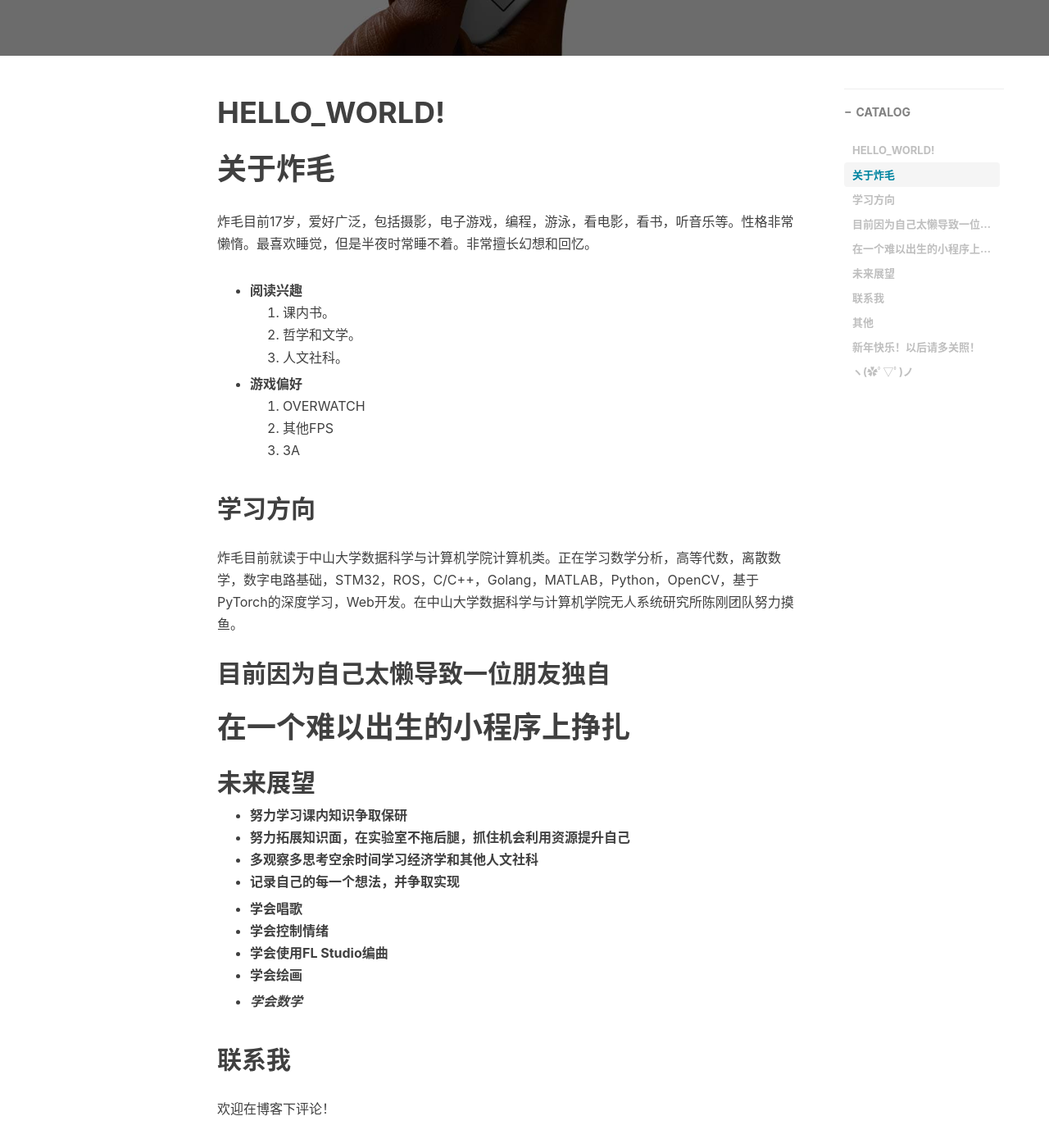
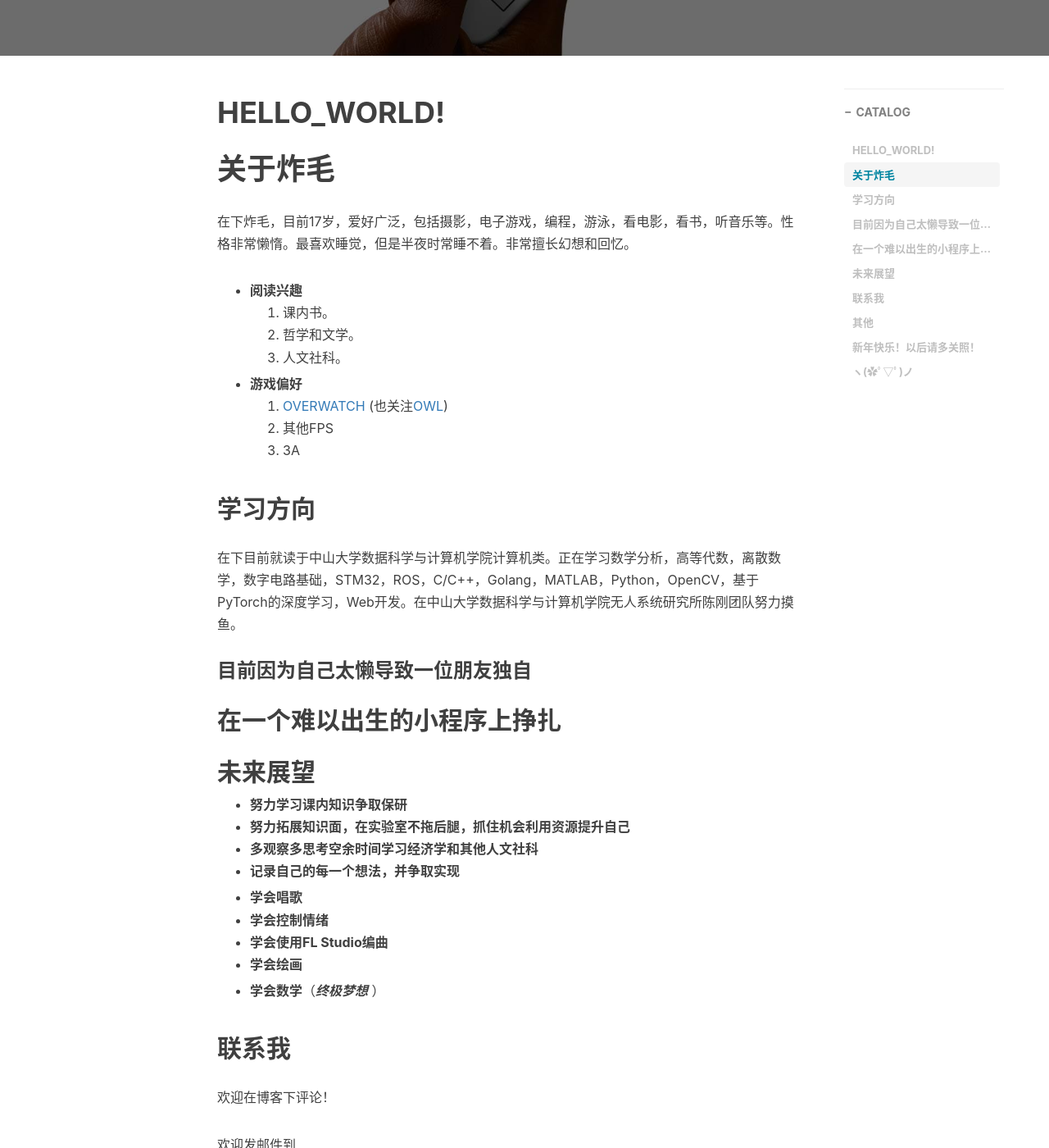
Before and after one commit to lzzmm/lzzmm.github.io, a Jekyll site: the page built from _posts/2020-02-15-HelloWorld.md, in a window 1280 px wide and 1400 px high, scrolled down 455 px. Shown: the whole window at 82% size. Built offline with Jekyll 4.4.1, drawn with Linux system fonts in a browser that asks for light colours; nearby versions of some CDN libraries; comment, search, counter and statistics services are not loaded.

Commit message:
Update hello_world.md

```diff
--- a/_config.yml
+++ b/_config.yml
@@ -1,13 +1,13 @@
 # New REPO
 # Site settings
 title: 炸毛的秘密基地
-SEOTitle: 炸毛的博客 | YH's Blog
+SEOTitle: 炸毛的秘密基地 | YH's Blog
 header-img: img/home-bg-star_track.jpg
 # img/post-bg-debug.jpg
 email: cortexcyh@gmail.com
 email: cleveryh@qq.com # test
 description: "Every failure is leading towards success."
-keyword: "炸毛, YH's Blog, 炸毛的博客, Yuhan Chen, cleveryh"
+keyword: "炸毛, YH's Blog, 炸毛的秘密基地, 炸毛的博客, Yuhan Chen, cleveryh"
 url: "http://cleveryh.github.io"          # your host, for absolute URL
 baseurl: ""      # for example, '/blog' if your blog hosted on 'host/blog'
 github_repo: "https://github.com/CleverYh/cleveryh.github.io" # you code repository
--- a/_posts/2020-02-15-HelloWorld.md
+++ b/_posts/2020-02-15-HelloWorld.md
@@ -14,7 +14,7 @@ tags:
 
 # 关于炸毛
 
-炸毛目前17岁，爱好广泛，包括摄影，电子游戏，编程，游泳，看电影，看书，听音乐等。性格非常懒惰。最喜欢睡觉，但是半夜时常睡不着。非常擅长幻想和回忆。
+在下炸毛，目前17岁，爱好广泛，包括摄影，电子游戏，编程，游泳，看电影，看书，听音乐等。性格非常懒惰。最喜欢睡觉，但是半夜时常睡不着。非常擅长幻想和回忆。
 
 - **阅读兴趣**
   1. 课内书。
@@ -22,7 +22,7 @@ tags:
   3. 人文社科。
 
 - **游戏偏好**
-  1. OVERWATCH
+  1. [OVERWATCH](https://ow.blizzard.cn/home) (也关注[OWL](https://www.overwatchleague.cn/zh-cn))
   2. 其他FPS
   3. 3A
 
@@ -30,11 +30,11 @@ tags:
 
 ## 学习方向
 
-炸毛目前就读于中山大学数据科学与计算机学院计算机类。正在学习数学分析，高等代数，离散数学，数字电路基础，STM32，ROS，C/C++，Golang，MATLAB，Python，OpenCV，基于PyTorch的深度学习，Web开发。在中山大学数据科学与计算机学院无人系统研究所陈刚团队努力摸鱼。
+在下目前就读于中山大学数据科学与计算机学院计算机类。正在学习数学分析，高等代数，离散数学，数字电路基础，STM32，ROS，C/C++，Golang，MATLAB，Python，OpenCV，基于PyTorch的深度学习，Web开发。在中山大学数据科学与计算机学院无人系统研究所陈刚团队努力摸鱼。
 
-## 目前因为自己太懒导致一位朋友独自
+### 目前因为自己太懒导致一位朋友独自
 
-# 在一个难以出生的小程序上挣扎
+## 在一个难以出生的小程序上挣扎
 
 
 ## 未来展望
@@ -49,7 +49,7 @@ tags:
 - **学会使用FL Studio编曲**
 - **学会绘画**
 
-- ***学会数学***
+- **学会数学**（***终极梦想*** ）
 
 ## 联系我
 
```
